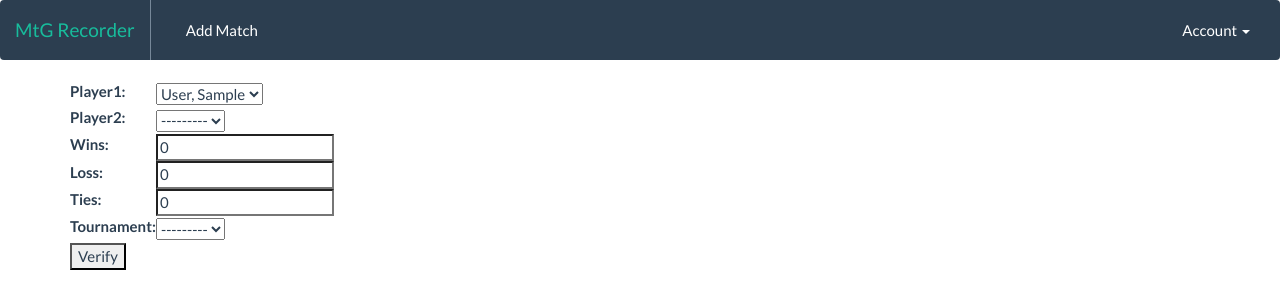
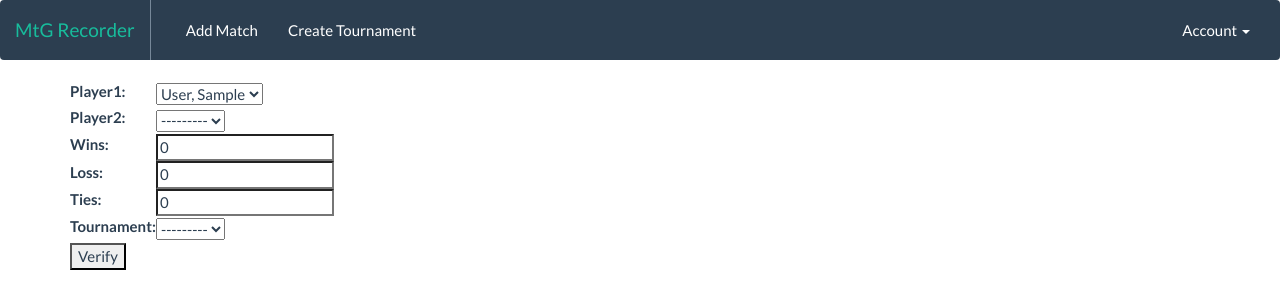
Before and after one commit to edasaur/mtg-recorder, a Django app: page /request/ in a window 1280 px wide. Shown: the top 300 px of the page. Run offline with Django 3.2, Linux system fonts and the light colour scheme; the visitor is signed in with stand-in values (Sample User, id 1); data comes from the database, SQL or seed files in the repository; data that the repository does not hold is empty; parts of the project's set-up code (start-up, migrations or seed data) failed here and were passed over; some libraries are stand-ins or nearby versions.

Commit message:
lol link created

```diff
--- a/templates/base.html
+++ b/templates/base.html
@@ -31,6 +31,7 @@
 	    <div class="collapse navbar-collapse" id="bs-example-navbar-collapse-1">
           <ul class="nav navbar-nav" style="font-size: 15px; border-left: 1px solid #789; padding-left: 20px;">
             <li><a href="/request">Add Match</a></li>
+            <li><a href="/tournament/add">Create Tournament</a></li>
           </ul>
           <ul class="nav navbar-nav navbar-right">
 	        <li class="dropdown">
```
